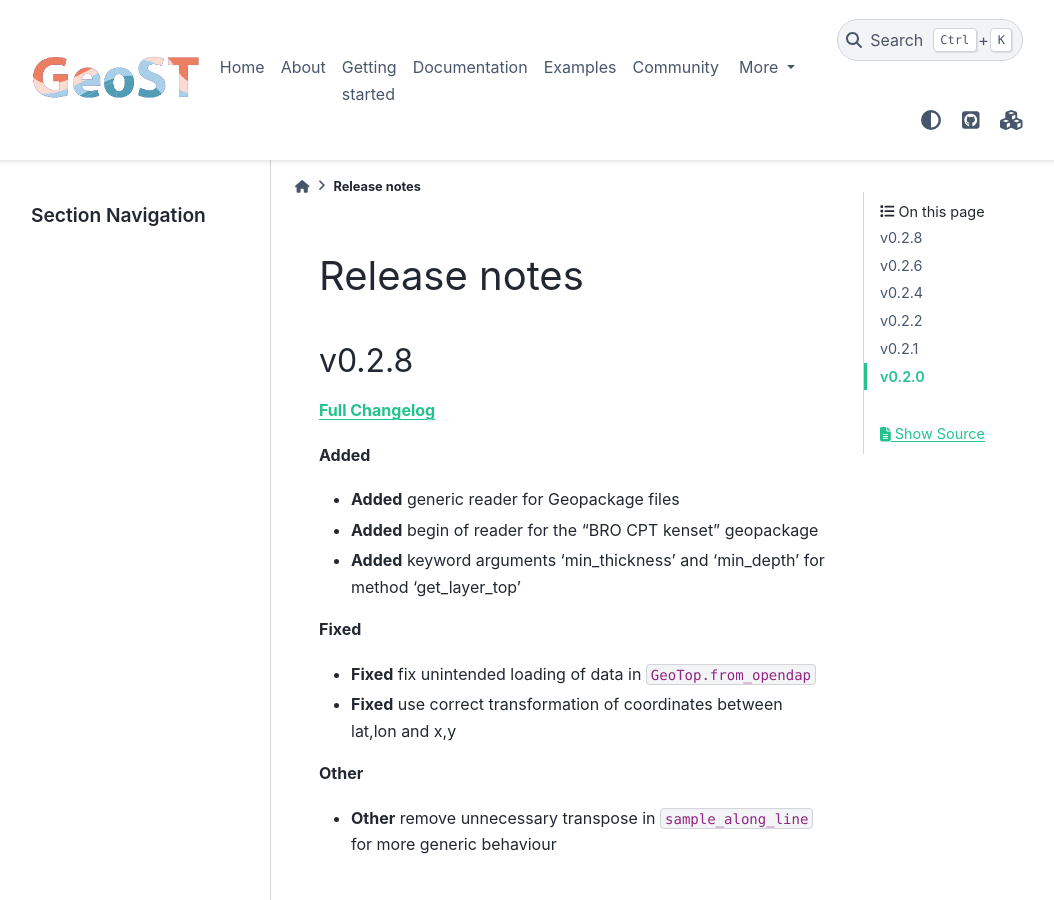
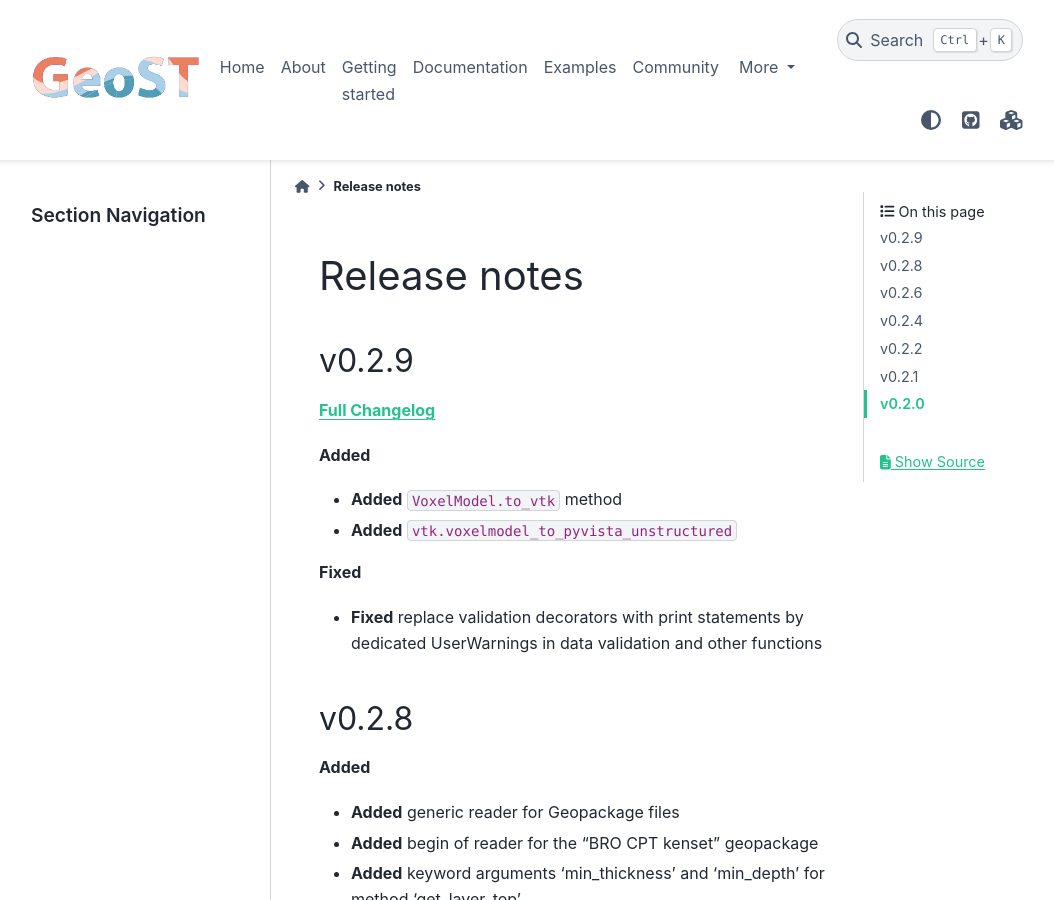
Before and after one commit to Deltares-research/geost, a Sphinx documentation site: the page built from docs/changelog.md, in a window 1280 px wide and 900 px high. Shown: the whole window, without its empty margins (113-1167 px from the left). Built offline with Sphinx 7.4.7 and the PyData theme 0.15.4, drawn with Linux system fonts in a browser that asks for light colours.

Commit message:
Update changelog and bump patch number to 0.2.9

```diff
--- a/docs/changelog.md
+++ b/docs/changelog.md
@@ -1,8 +1,18 @@
 # Release notes
 
+## v0.2.9
+
+[**Full Changelog**](https://github.com/Deltares-research/geost/compare/0.2.8...0.2.9)
+
+**Added**
+- **Added** `VoxelModel.to_vtk` method
+- **Added** `vtk.voxelmodel_to_pyvista_unstructured`
+
+**Fixed**
+- **Fixed** replace validation decorators with print statements by dedicated UserWarnings in data validation and other functions
+
+
 ## v0.2.8
-
-[**Full Changelog**](https://github.com/Deltares-research/geost/compare/0.2.6...0.2.8)
 
 **Added**
 - **Added** generic reader for Geopackage files
--- a/geost/__init__.py
+++ b/geost/__init__.py
@@ -19,4 +19,4 @@ from geost.read import (
 # read_xml_soil_cores,
 from geost.utils import csv_to_parquet, excel_to_parquet
 
-__version__ = "0.2.8"
+__version__ = "0.2.9"
```
